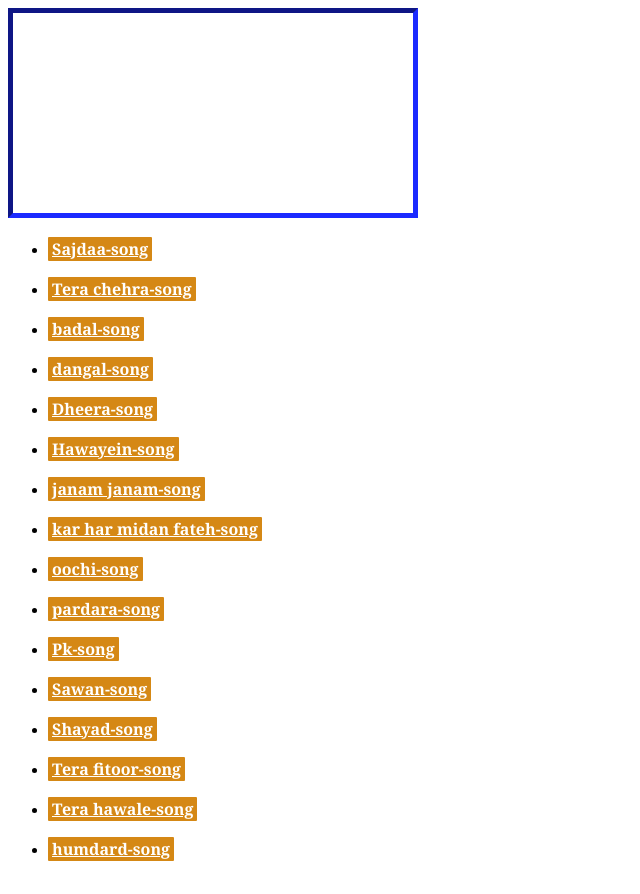
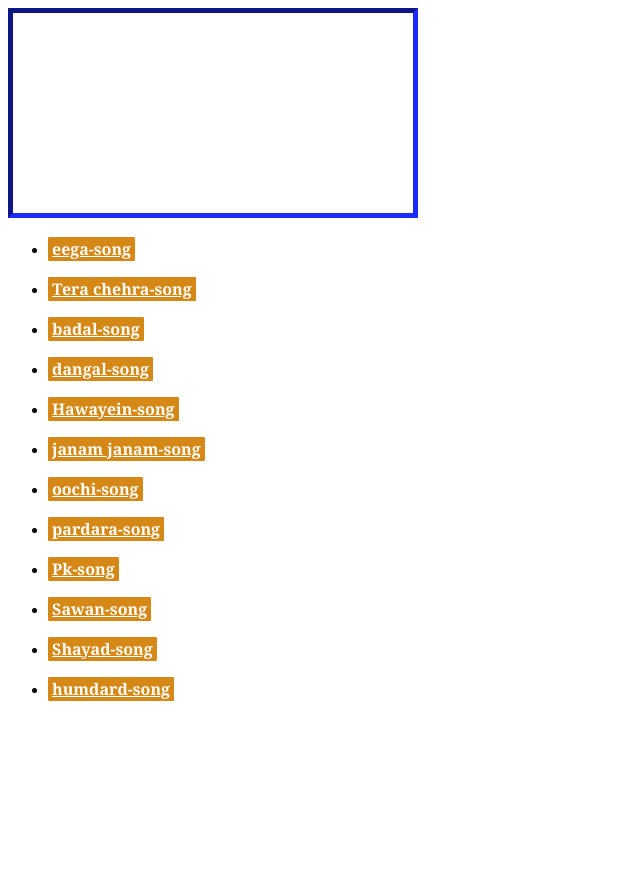
Before and after one commit to Sakshith77/updated, a plain HTML site: page Songs.html in a window 1280 px wide. Shown: the whole page, without its empty margins (0-640 px from the left). After the commit the page ends 800 px from the top, so only its background shows below. Drawn offline with Linux system fonts and the light colour scheme.

Commit message:
check songs

```diff
--- a/Songs.html
+++ b/Songs.html
@@ -19,22 +19,17 @@ font-family: Georgia;}
 <body>
 <iframe name="iframe-content" height="200" width="400" style="border: 5px inset #1724d9;"></iframe><br>
 <ul>
-
-<li><a href="Sajdaa.mp4" target="iframe-content">Sajdaa-song</a></li><br>
+<li><a href="eega.mp4" target="iframe-content">eega-song</a></li><br>
 <li><a href="Tera chehra.mp4" target="iframe-content">Tera chehra-song</a></li><br>
 <li><a href="badal.mp4" target="iframe-content">badal-song</a></li><br>
 <li><a href="Dangal.mp4" target="iframe-content">dangal-song</a></li><br>
-<li><a href="Dheera.mp4" target="iframe-content">Dheera-song</a></li><br>
 <li><a href="Hawayein.mp4" target="iframe-content">Hawayein-song</a></li><br>
 <li><a href="Janam janam.mp4" target="iframe-content">janam janam-song</a></li><br>
-<li><a href="kar_har.mp4" target="iframe-content">kar har midan fateh-song</a></li><br>
 <li><a href="oochi.mp4" target="iframe-content">oochi-song</a></li><br>
 <li><a href="padara.mp4" target="iframe-content">pardara-song</a></li><br>
 <li><a href="pk.mp4" target="iframe-content">Pk-song</a></li><br>
 <li><a href="Sawan.mp4" target="iframe-content">Sawan-song</a></li><br>
 <li><a href="Shayad.mp4" target="iframe-content">Shayad-song</a></li><br>
-<li><a href="tera fitoor.mp4" target="iframe-content">Tera fitoor-song</a></li><br>
-<li><a href="tere hawale.mp4" target="iframe-content">Tera hawale-song</a></li><br>
 <li><a href="Humdard.mp4" target="iframe-content">humdard-song</a></li><br>
 </ul>
 </body>
```
